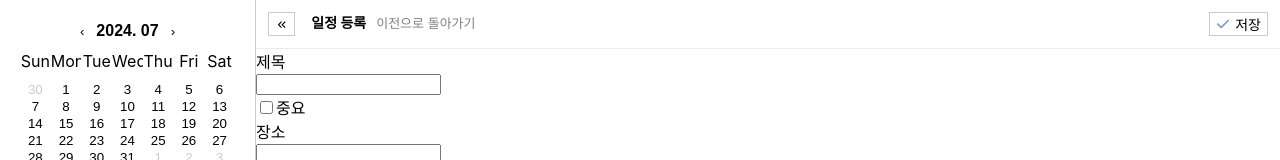
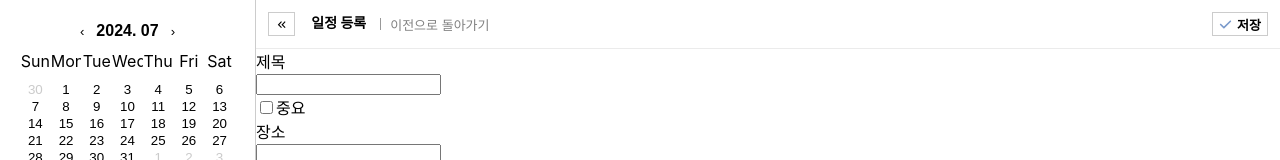
Before and after one commit to gaebonglee/ts_workspace, a React (Create React App) app in the folder calendar/: page / in a window 1280 px wide. Shown: the top 160 px of the page. Built offline with nearby package versions, Linux system fonts and the light colour scheme.

Commit message:
헤더 디자인완성

```diff
--- a/calendar/src/styles/scheduleAdd/Header.scss
+++ b/calendar/src/styles/scheduleAdd/Header.scss
@@ -15,23 +15,26 @@
   }
   .enterPage {
     padding: 0 1rem;
-    align-items: center;
     .addSchedule {
       font-size: 14px;
       font-weight: $fontWeight2;
     }
+
     .backBtn {
       position: relative;
+      display: inline-block;
       font-size: 13px;
       color: gray;
-      padding-left: 10px;
-      ::before {
+      vertical-align: top;
+      padding-left: 15px;
+      margin: 3px 0 0 9px;
+      &::before {
         content: "";
         position: absolute;
-        top: 1px;
-        left: 0;
+        top: 3px;
+        left: 5px;
         width: 1px;
-        height: 9px;
+        height: 12px;
         background-color: #999;
       }
 
@@ -45,7 +48,8 @@
     display: flex;
     gap: 5px;
     align-items: center;
-    font-size: 14px;
+    font-size: 13px;
+    font-weight: $fontWeight1;
     background-color: white;
     border: 1px solid $borderline2;
     .icon {
```
